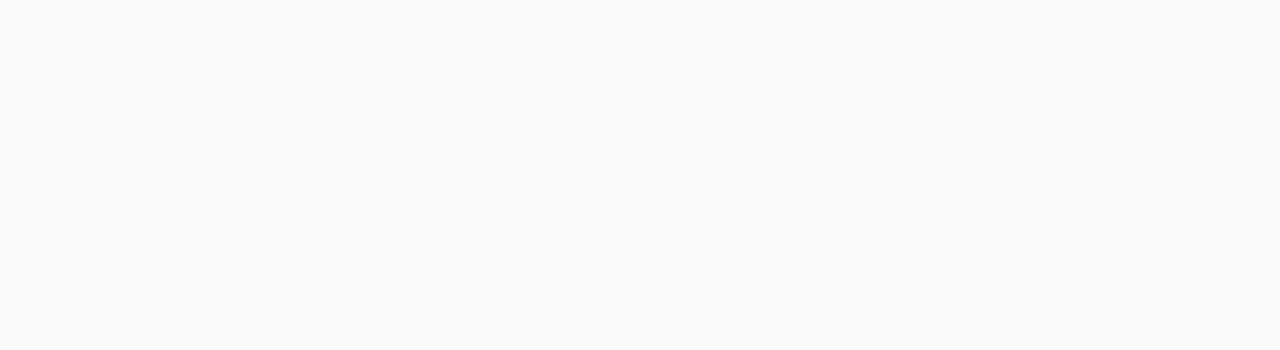
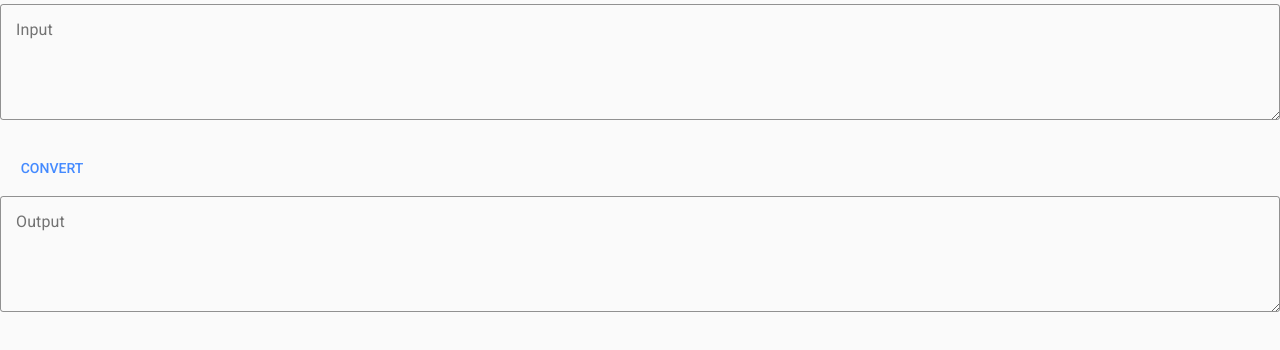
Before and after one commit to grabarz5/katechizm-1908, a Vue app: page /converter in a window 1280 px wide. Shown: the top 350 px of the page. Built offline with nearby package versions, Linux system fonts and the light colour scheme.

Commit message:
Add build-in simple converter

```diff
--- a/src/router/index.js
+++ b/src/router/index.js
@@ -1,7 +1,9 @@
 import Vue from 'vue'
 import VueRouter from 'vue-router'
-import Chapter from "../views/Chapter";
-import Home from '../views/Home.vue'
+import Chapter from '@/views/Chapter'
+import Home from '@/views/Home'
+import Converter from '@/views/Converter'
+
 
 Vue.use(VueRouter)
 
@@ -16,6 +18,11 @@ Vue.use(VueRouter)
     name: 'Chapter',
     component: Chapter,
     props: true
+  },
+  {
+    path: '/converter',
+    name: 'Converter',
+    component: Converter
   }
 ]
 
--- /dev/null
+++ b/src/views/Converter.vue
@@ -0,0 +1,49 @@
+<template>
+	<div>
+		<md-field>
+			<label>Input</label>
+			<md-textarea id="input" v-model="input"></md-textarea>
+		</md-field>
+		<md-button v-on:click="convert" class="md-primary">Convert</md-button>
+		<md-field>
+			<label>Output</label>
+			<md-textarea id="output" v-model="output"></md-textarea>
+		</md-field>
+	</div>
+</template>
+
+<script>
+
+	export default {
+		name: "Converter",
+		data: () => ({
+			input : '',
+			output: ''
+		}),
+		methods: {
+			convert(){
+				let output = []
+				let num, q, a
+				this.input.split('\n\n').forEach((el,i)=>{
+					if(!(i%2) && Number(el.split(' ')[0].replace('.',''))){
+						num = Number(el.split(' ')[0].replace('.',''))
+						q = el.substr(4)
+					}else{
+						a = el
+						output.push({
+							"id": num,
+							"q" : q,
+							"a" : a
+						})
+					}
+				})
+				console.log(output)
+				this.output = JSON.stringify(output)
+			}
+		}
+	}
+</script>
+
+<style scoped>
+
+</style>
```
